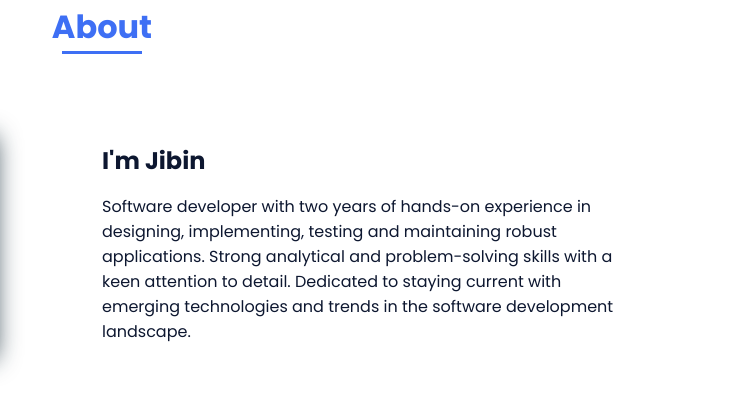
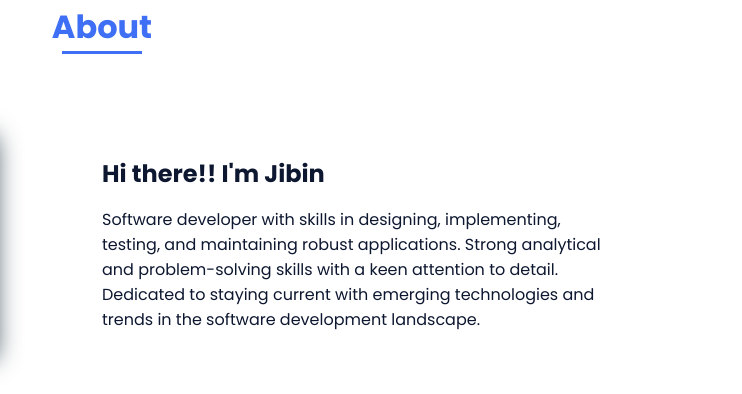
Before and after one commit to jibinkumarvp/mywebsite, a plain HTML site: page index.html in a window 1280 px wide. Shown: the part 768-1162 px from the top of the page, 538-1280 px from the left. Drawn offline with nearby package versions, Linux system fonts and the light colour scheme.

Commit message:
Update index.html

```diff
--- a/index.html
+++ b/index.html
@@ -73,10 +73,9 @@
                 </div>
 
                 <div>
-                    <h2 class="about__subtitle">I'm Jibin</h2>
-                    <p class="about__text">Software developer with two years of
-                        hands-on experience in designing,
-                        implementing, testing and maintaining
+                    <h2 class="about__subtitle">Hi there!!  I'm Jibin</h2>
+                    <p class="about__text">Software developer with skills in designing,
+                        implementing, testing, and maintaining
                         robust applications. Strong analytical
                         and problem-solving skills with a keen
                         attention to detail. Dedicated to staying
```
